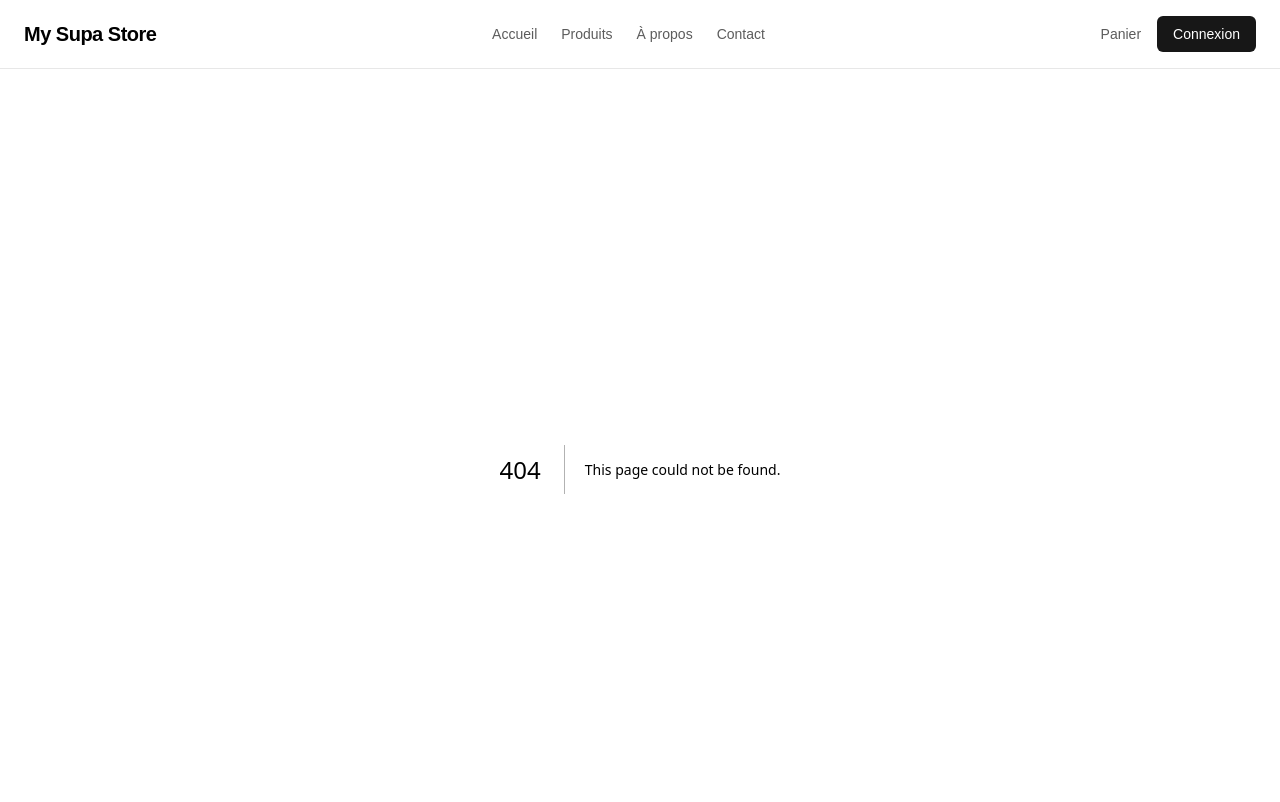
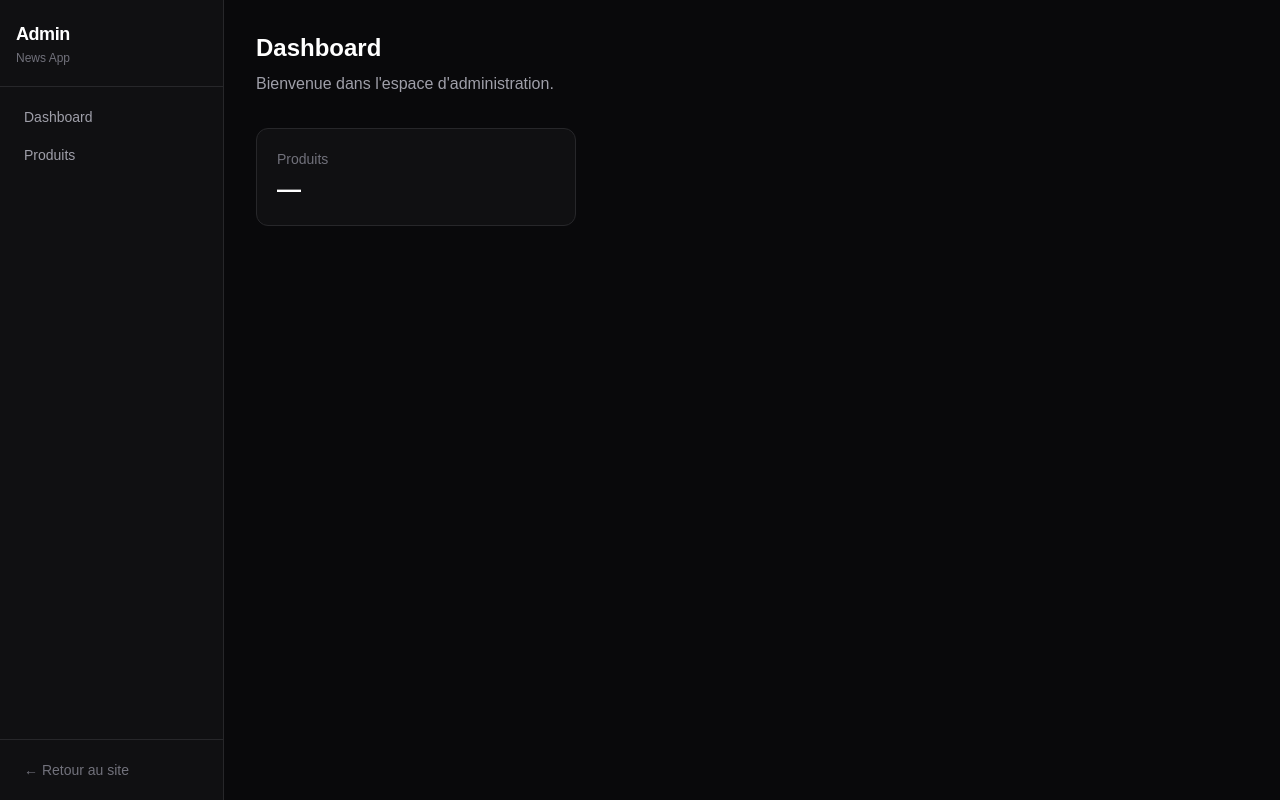
Before and after one commit to EdouardSence/my-supa-store, a Next.js app: page /admin in a window 1280 px wide. Before the commit this address had no page. Shown: the top 802 px of the page. Built offline with nearby package versions, Linux system fonts and the light colour scheme.

Commit message:
feat: ajout de la structure de l'administration avec le tableau de bord, la gestion des produits et la navigation

```diff
--- /dev/null
+++ b/app/(admin)/admin/layout.tsx
@@ -0,0 +1,51 @@
+import Link from "next/link";
+
+export const metadata = {
+    title: "Admin · News App",
+    description: "Espace d'administration",
+};
+
+const nav = [
+    { href: "/admin", label: "Dashboard" },
+    { href: "/admin/produits", label: "Produits" },
+];
+
+export default function AdminLayout(props: LayoutProps<"/admin">) {
+    return (
+        <div className="flex min-h-screen bg-zinc-950 text-zinc-100">
+            <aside className="flex w-56 shrink-0 flex-col border-r border-zinc-800 bg-zinc-900/50">
+                <div className="border-b border-zinc-800 px-4 py-5">
+                    <Link
+                        href="/admin"
+                        className="text-lg font-semibold tracking-tight text-white"
+                    >
+                        Admin
+                    </Link>
+                    <p className="mt-0.5 text-xs text-zinc-500">News App</p>
+                </div>
+                <nav className="flex-1 space-y-0.5 p-3">
+                    {nav.map((item) => (
+                        <Link
+                            key={item.href}
+                            href={item.href}
+                            className="block rounded-lg px-3 py-2 text-sm text-zinc-400 transition hover:bg-zinc-800 hover:text-zinc-100"
+                        >
+                            {item.label}
+                        </Link>
+                    ))}
+                </nav>
+                <div className="border-t border-zinc-800 p-3">
+                    <Link
+                        href="/"
+                        className="block rounded-lg px-3 py-2 text-sm text-zinc-500 transition hover:bg-zinc-800 hover:text-zinc-300"
+                    >
+                        ← Retour au site
+                    </Link>
+                </div>
+            </aside>
+            <div className="flex-1 overflow-auto">
+                <div className="p-8">{props.children}</div>
+            </div>
+        </div>
+    );
+}
--- /dev/null
+++ b/app/(admin)/admin/page.tsx
@@ -0,0 +1,24 @@
+import Link from "next/link";
+
+export default function AdminDashboard() {
+    return (
+        <div>
+            <h1 className="text-2xl font-semibold text-white">Dashboard</h1>
+            <p className="mt-2 text-zinc-400">
+                Bienvenue dans l&apos;espace d&apos;administration.
+            </p>
+            <div className="mt-8 grid gap-4 sm:grid-cols-2 lg:grid-cols-3">
+                {[{ label: "Produits", value: "—", href: "/admin/produits" }].map((card) => (
+                    <Link
+                        key={card.label}
+                        href={card.href}
+                        className="rounded-xl border border-zinc-800 bg-zinc-900/50 p-5 transition hover:border-zinc-700 hover:bg-zinc-800/50"
+                    >
+                        <p className="text-sm text-zinc-500">{card.label}</p>
+                        <p className="mt-1 text-2xl font-semibold text-white">{card.value}</p>
+                    </Link>
+                ))}
+            </div>
+        </div>
+    );
+}
--- /dev/null
+++ b/app/(admin)/admin/produits/page.tsx
@@ -0,0 +1,8 @@
+export default function AdminProduits() {
+    return (
+        <div>
+            <h1 className="text-2xl font-semibold text-white">Produits</h1>
+            <p className="mt-2 text-zinc-400">Gestion du catalogue (à venir).</p>
+        </div>
+    );
+}
--- /dev/null
+++ b/app/(front)/layout.tsx
@@ -0,0 +1,12 @@
+import Navbar from "../components/Navbar";
+import Footer from "../components/Footer";
+
+export default function FrontLayout(props: LayoutProps<"/">) {
+    return (
+        <div className="flex min-h-screen flex-col">
+            <Navbar />
+            <main className="flex-1">{props.children}</main>
+            <Footer />
+        </div>
+    );
+}
--- a/app/page.tsx
+++ b/app/(front)/page.tsx
@@ -1,5 +1,5 @@
 import { products } from "@/lib/products";
-import ProductCard from "@/components/ProductCard";
+import ProductCard from "@/app/components/ProductCard";
 
 export default function HomePage() {
   return (
--- a/app/layout.tsx
+++ b/app/layout.tsx
@@ -1,8 +1,6 @@
 import type { Metadata } from "next";
 import { Geist, Geist_Mono } from "next/font/google";
 import "./globals.css";
-import Navbar from "@/components/Navbar";
-import Footer from "@/components/Footer";
 
 const geistSans = Geist({
   variable: "--font-geist-sans",
@@ -29,9 +27,7 @@ export default function RootLayout({
       <body
         className={`${geistSans.variable} ${geistMono.variable} antialiased flex min-h-screen flex-col`}
       >
-        <Navbar />
         <main className="flex-1">{children}</main>
-        <Footer />
       </body>
     </html>
   );
```
Also changed, not shown: app/(front)/produits/[slug]/page.tsx (renamed from app/produits/[slug]/page.tsx), app/components/Footer.tsx (renamed from components/Footer.tsx), app/components/Navbar.tsx (renamed from components/Navbar.tsx), app/components/ProductCard.tsx (renamed from components/ProductCard.tsx).
